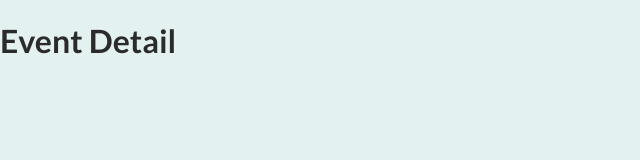
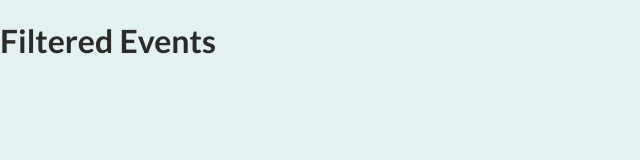
Before and after one commit to GenaPlem/next_js_events_app, a Next.js app: page /events/1 in a window 1280 px wide. Shown: the top 160 px of the page, without its empty margins (0-640 px from the left). Built offline with nearby package versions, Linux system fonts and the light colour scheme.

Commit message:
Add Filtered events page

```diff
--- /dev/null
+++ b/pages/events/[...slug].js
@@ -0,0 +1,7 @@
+export default function FilteredEventsPage() {
+  return (
+    <div>
+      <h1>Filtered Events</h1>
+    </div>
+  );
+}
```
